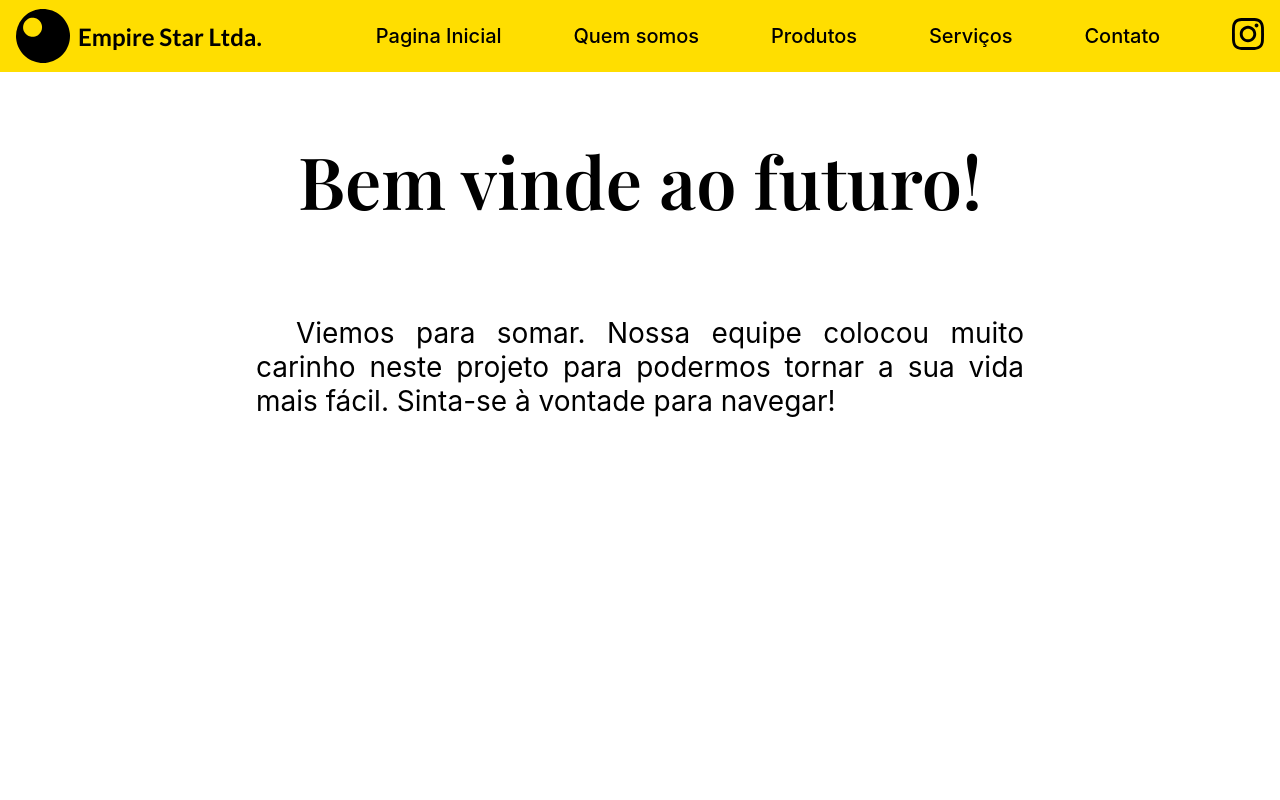
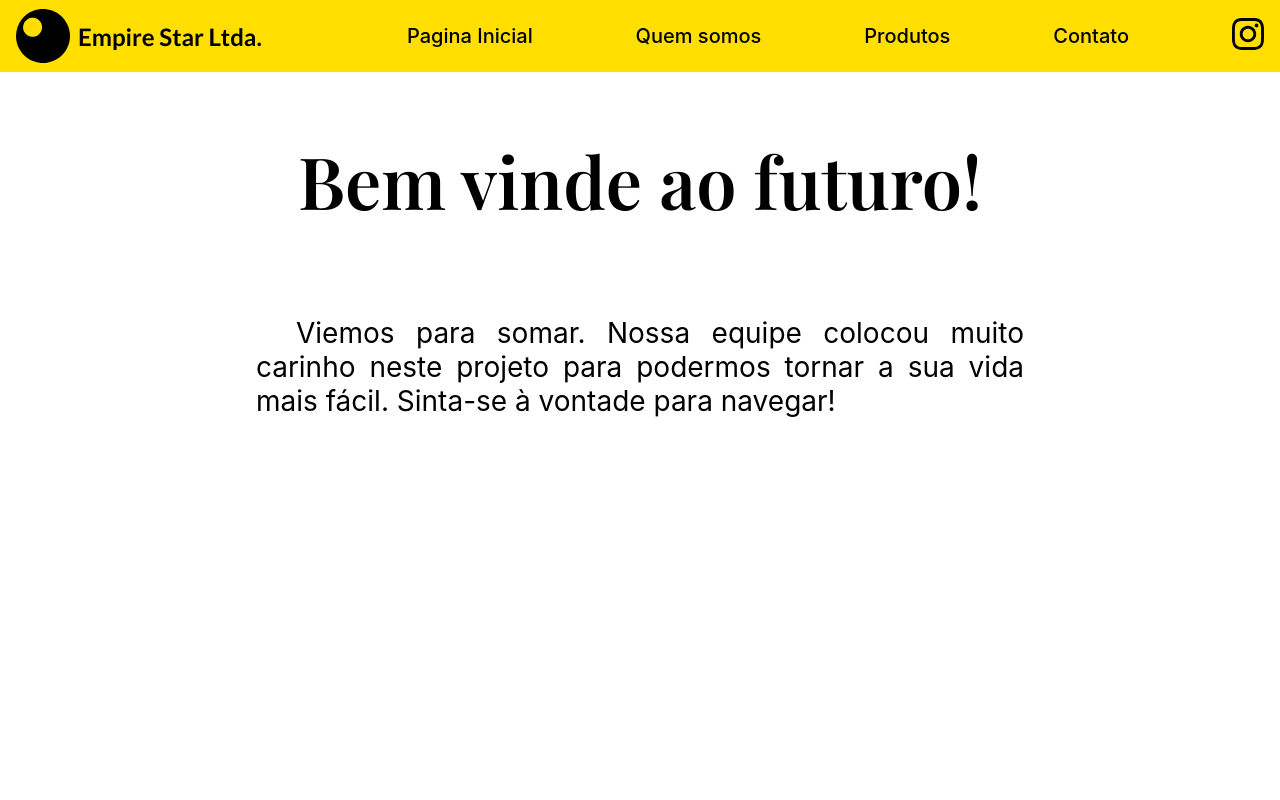
Before and after one commit to empirestarltda/landingpage, a React (Create React App) app in the folder es_landingpage/: page / in a window 1280 px wide. Shown: the top 800 px of the page. Built offline with nearby package versions, Linux system fonts and the light colour scheme.

Commit message:
Remover aba de serviços

```diff
--- a/es_landingpage/src/App.tsx
+++ b/es_landingpage/src/App.tsx
@@ -28,10 +28,6 @@ export const options :Array<Topico> = [
       etiqueta:'Produtos'
   },
   {
-      rota:'servicos',
-      etiqueta:'Serviços'
-  },
-  {
       rota:'contato',
       etiqueta:'Contato'
   }
--- a/es_landingpage/src/components/Conteudo/index.tsx
+++ b/es_landingpage/src/components/Conteudo/index.tsx
@@ -3,7 +3,6 @@ import { Produto } from "../Produto";
 import { Contato } from "../Contato";
 import exemplo_curriculo from '../../assets/icons/exemplo_curriculo.svg'
 import exemplo_site from '../../assets/icons/exemplo_site.svg'
-import analise_de_dados from '../../assets/icons/analise_de_dados.svg'
 import instagram from '../../assets/icons/instagram.svg'
 import email from '../../assets/icons/email.svg'
 import whatsapp from '../../assets/icons/whatsapp.svg'
@@ -69,12 +68,7 @@ export function Conteudo({tema, nome_da_pagina }:ConteudoProps){
                 <Produto nome="Site Estático" img={exemplo_site}>Esse é o produto ideal se o que você está procurando é um site onde você possa exibir tudo que o seu negócio - seja ele qual for - tem a oferecer. Um belo site estático pode mudar o jogo do seu empreendimento! Construir sua presença on-line é essencial para garantir que as informações cheguem rápida e corretamente aos seus clientes!</Produto>
             </>
             :
-            nome_da_pagina === 'servicos'?
-            <>
-                <h1>Serviços</h1>
-                <Produto nome="Análise de dados" img={analise_de_dados}>Nosso serviço de análise de dados é totalmente customizável às suas necessidades. Utilizamos métodos ágeis e tecnologias confiáveis para ter certeza que você recebera a análise que precisa para o seu negócio ou pesquisa. </Produto>
-            </>
-            :
+
             nome_da_pagina === 'contato'?
             <>
                 <h1>Como você prefere falar com a gente?</h1>
--- a/es_landingpage/src/index.tsx
+++ b/es_landingpage/src/index.tsx
@@ -16,7 +16,6 @@ root.render(
       <Route path='/home' element={<App page='home'/>} />
       <Route path='/quem_somos' element={<App page='quem_somos'/>} />
       <Route path='/produtos' element={<App page='produtos'/>} />
-      <Route path='/servicos' element={<App page='servicos'/>} />
       <Route path='/contato' element={<App page='contato'/>} />
     </Routes>
     </BrowserRouter>
```
Also changed, not shown: es_landingpage/src/assets/icons/analise_de_dados.svg (deleted).
